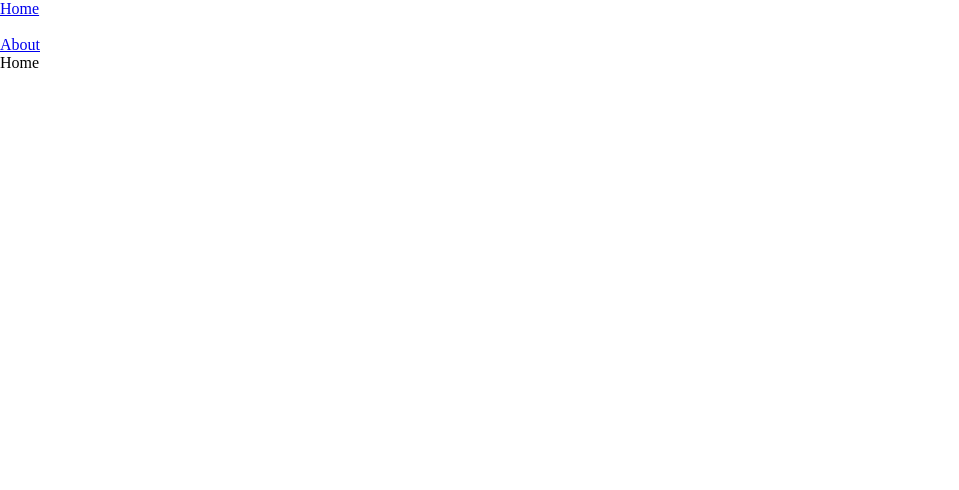
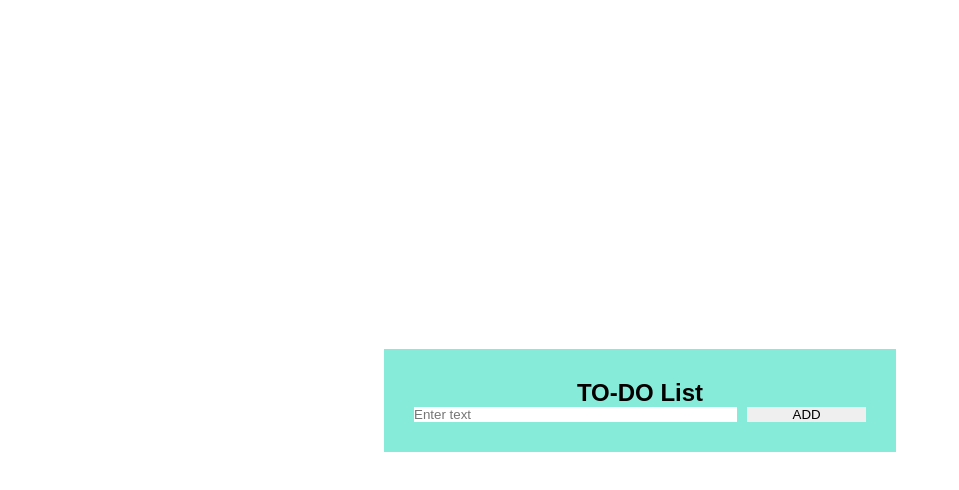
Before and after one commit to vicky7654dfv/React, a React (Vite) app: page / in a window 1280 px wide. Shown: the top 490 px of the page, without its empty margins (0-959 px from the left). Built offline with nearby package versions, Linux system fonts and the light colour scheme.

Commit message:
To do list

```diff
--- a/src/App.jsx
+++ b/src/App.jsx
@@ -1,24 +1,42 @@
-import React from "react";
-import { BrowserRouter, Link, Route, Routes } from "react-router-dom";
-import "./index.css";
-import Home from "./components/Home";
-import About from "./components/About";
-import BlogDetails from "./components/BlogDetails";
+//todo list
+
+import React, { useState } from "react";
 
 export default function App() {
-  return (
+  const [todo, settodo] = useState([]);
+  const [task, setTask] = useState("");
+
+  const addTodo = () => {
+    if (task.trim() === "") return;
+    settodo([{ text: task }, ...todo]);
+    setTask("");
+  };
+
+  const deleteTodo = (ind) => {
+    const newtodo = todo.filter((_, i) => i !== ind);
+    settodo(newtodo);
+  };
+   return (
     <div>
-      <BrowserRouter>
-        <nav className="header">
-          <Link to="/">Home</Link> <br /> <br />
-          <Link to="/About">About</Link>
-        </nav>
-        <Routes>
-          <Route path="/" element={<Home />} />
-          <Route path="/About" element={<About />} />
-          <Route path="/About/:id" element={<BlogDetails />} />
-        </Routes>
-      </BrowserRouter>
+   <h2>TO-DO List</h2>
+      <nav>
+        <input
+          type="text"
+          placeholder="Enter text"
+          value={task}
+          onChange={(e) => setTask(e.target.value)}
+        />
+        <button onClick={addTodo}>ADD</button>
+      </nav>
+
+      <ul>
+        {todo.map((todo, ind) => (
+          <li key={ind}>
+            {todo.text}
+            <button onClick={() => deleteTodo(ind)}>Delete</button>
+          </li>
+        ))}
+      </ul>
     </div>
   );
 }
--- a/src/components/About.jsx
+++ /dev/null
@@ -1,36 +0,0 @@
-import React, { useState, useEffect } from "react";
-import { Link } from "react-router-dom";
-
-export default function About() {
-  const [user, setUser] = useState([]);
-  const [loding, setLoding] = useState(true);
-
-  useEffect(() => {
-    fetch("https://jsonplaceholder.typicode.com/users")
-      .then((res) => res.json())
-      .then((data) => {
-        setUser(data);
-        setLoding(false);
-      });
-  }, []);
-  console.log(user);
-
-  return (
-    <div>
-      <h1>User List</h1>
-      {loding ? (
-        <p>Loading user...</p>
-      ) : (
-        <ul>
-          {user.map((user) => (
-            <Link to={`/About/${user.id}`} key={user.id}>
-              <li key={user.id}>
-                {user.name} -&nbsp; {user.email}- &nbsp;{user.phone}- &nbsp; {user.username}
-              </li>
-            </Link>
-          ))}
-        </ul>
-      )}
-    </div>
-  );
-}
--- a/src/components/BlogDetails.jsx
+++ /dev/null
@@ -1,13 +0,0 @@
-import React from "react";
-import { useParams } from "react-router-dom";
-
-export default function BlogDetails() {
-  const { id } = useParams();
-  console.log(id);
-
-  return (
-    <div>
-      <h2>Blog Details-{id}</h2>
-    </div>
-  );
-}
--- a/src/components/Home.jsx
+++ /dev/null
@@ -1,7 +0,0 @@
-import React from 'react'
-
-export default function Home() {
-  return (
-    <div>Home</div>
-  )
-}
--- a/src/index.css
+++ b/src/index.css
@@ -5,9 +5,33 @@
     border: 0;
 }
 
-.main-body{
-  background-color: rgb(100, 100, 100);
-  color: white;
+body{
   width: 100vw;
   height: 100vh;
+   display: flex;
+  justify-content: center;
+  align-items: center;
 }
+body > div {
+  padding: 30px;
+  font-family: Arial, Helvetica, sans-serif;
+  background-color: rgb(135, 235, 218);
+  width: 40%;
+}
+h2 {
+  text-align: center;
+}
+nav {
+  width: 100%;
+   display: flex;
+  gap: 10px;
+}
+nav > input {
+  width: 79%;
+}
+nav > button {
+  width: 29%;
+}
+li{
+  list-style: inside;
+}
```
